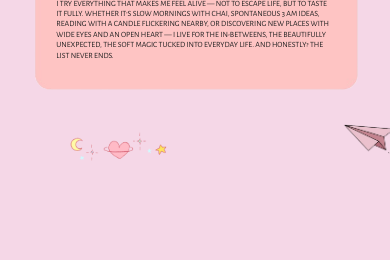
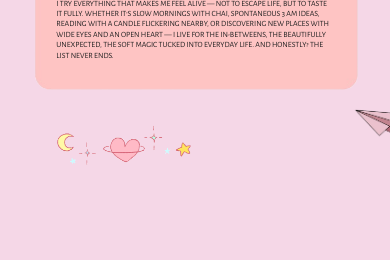
Before and after one commit to hiyaamalik/The-Real-Hiyaa-Malik, a React (Vite) app: page / in a window 390 px wide. Shown: the part 1365-1625 px from the top of the page. Built offline with nearby package versions, Linux system fonts and the light colour scheme; the HTML template or start-up script is replaced by a standard one.

Commit message:
About- Mobile FIxes

```diff
--- a/src/styles/About.css
+++ b/src/styles/About.css
@@ -166,16 +166,15 @@
     }
 
     .decor-items {
-        width: 32%;
-        max-width: 150px;
-        left: 5%
+        width: 45%;
+        max-width: 200px;
     }
 
     .airplane {
         width: 48%;
         max-width: 85px;
-        top: -20%;
-        left: 5%;
+        top: -50%;
+        left: 8%;
         right: auto;
     }
 }
```
